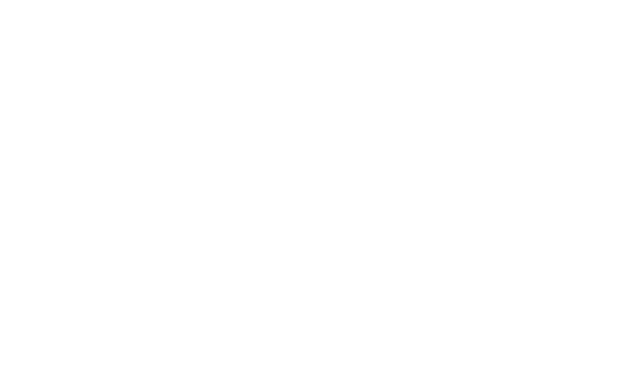
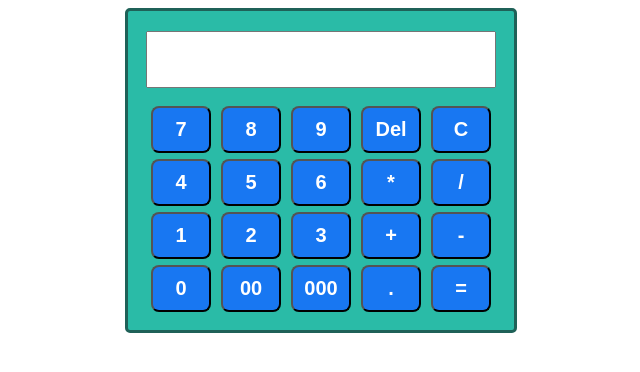
Before and after one commit to DevMuzahid778/JavaScript-Calculator, a plain HTML site: page index.html in a window 1280 px wide. Shown: the whole page, without its empty margins (319-959 px from the left). Drawn offline with Linux system fonts and the light colour scheme.

Commit message:
Calculator Design Created with css Style

```diff
--- a/index.html
+++ b/index.html
@@ -7,7 +7,39 @@
     <link rel="stylesheet" href="style.css">
 </head>
 <body>
-
+    <div class="CalculatorBody">
+        <input type="text" id="Display">
+        <div class="ButtonField">
+            <div>
+                <button>7</button>
+                <button>8</button>
+                <button>9</button>
+                <button>Del</button>
+                <button>C</button>
+            </div>
+            <div>
+                <button>4</button>
+                <button>5</button>
+                <button>6</button>
+                <button>*</button>
+                <button>/</button>
+            </div>
+            <div>
+                <button>1</button>
+                <button>2</button>
+                <button>3</button>
+                <button>+</button>
+                <button>-</button>
+            </div>
+            <div>
+                <button>0</button>
+                <button>00</button>
+                <button>000</button>
+                <button><b>.</b></button>
+                <button>=</button>
+            </div>
+        </div>
+    </div>
 
     <script src="Main.js"></script>
 </body>
--- a/style.css
+++ b/style.css
@@ -0,0 +1,34 @@
+.CalculatorBody{
+    background-color: #2abba7	;
+    text-align: center;
+    padding: 15px 3px;
+    border: 3px solid #1f6158;
+    border-radius: 5px;
+}
+#Display{
+    padding: 12px;
+    margin: 5px;
+    width:auto;
+    font-size: 25px;
+}
+
+.ButtonField{
+    margin-top: 10px;
+}
+button{
+    background-color:#1877f2;
+    color: white;
+    font-weight: 700;
+    font-size:20px ;
+    padding: 10px;
+    width: 60px;
+    margin: 3px;
+    border-radius: 8px;
+}
+
+@media screen and (min-width: 577px) and (max-width:1920px) {
+    .CalculatorBody{
+        margin: auto;
+        width: 380px;
+    }
+}
```
